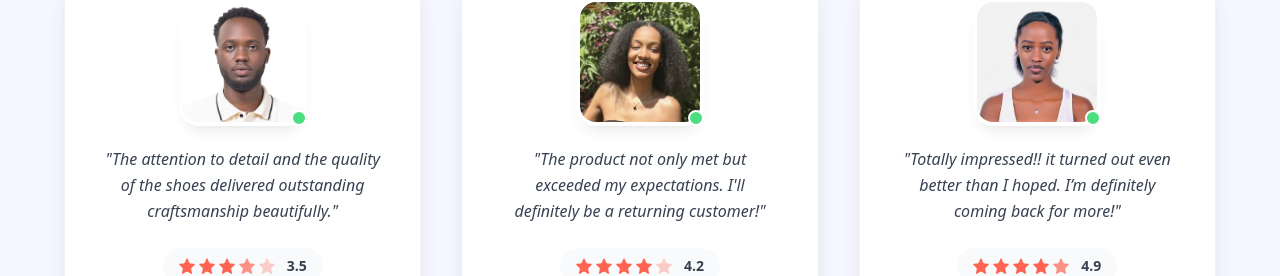
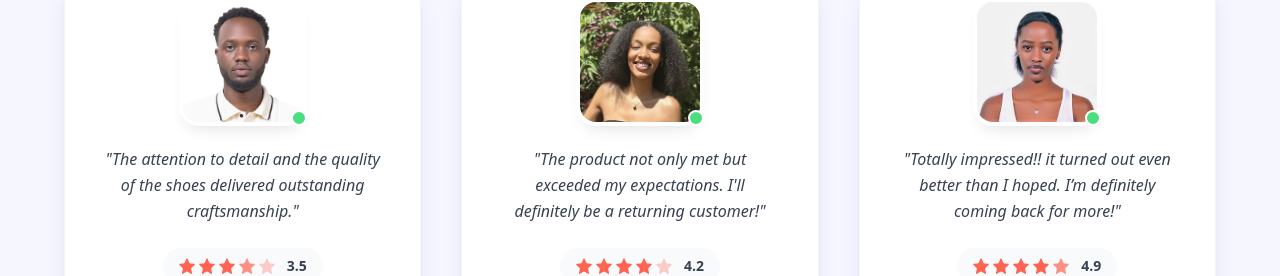
Before and after one commit to axoo01/Nike-Redefined, a React (Vite) app in the folder nikebody/: page / in a window 1280 px wide. Shown: the part 3865-4141 px from the top of the page. Built offline with nearby package versions, Linux system fonts and the light colour scheme; a web font is replaced by a local one.

Commit message:
Added User Message

```diff
--- a/nikebody/src/constants/index.js
+++ b/nikebody/src/constants/index.js
@@ -75,7 +75,7 @@ export const reviews = [
         imgURL: customerX,
         customerName: 'Axcel Tunda',
         rating: 3.5,
-        feedback: "The attention to detail and the quality of the shoes delivered outstanding craftsmanship beautifully."
+        feedback: "The attention to detail and the quality of the shoes delivered outstanding craftsmanship."
     },
     {
         imgURL: customer2,
--- a/nikebody/src/sections/CustomerReviews.jsx
+++ b/nikebody/src/sections/CustomerReviews.jsx
@@ -30,7 +30,7 @@ const CustomerReviews = () => {
           <p className="info-text m-auto mt-4 max-w-lg text-base">
             Hear genuine stories from our satisfied customers about their exceptional experiences with us.
           </p>
-          <p className="font-montserrat text-sm text-coral-red text-center mt-4 animate-pulse">
+          <p className="font-montserrat text-sm text-slate-gray text-center mt-4 animate-pulse">
             ← Don't take our word for it - swipe theirs →
           </p>
           <div className="relative h-[380px] mt-4 overflow-hidden">
```
